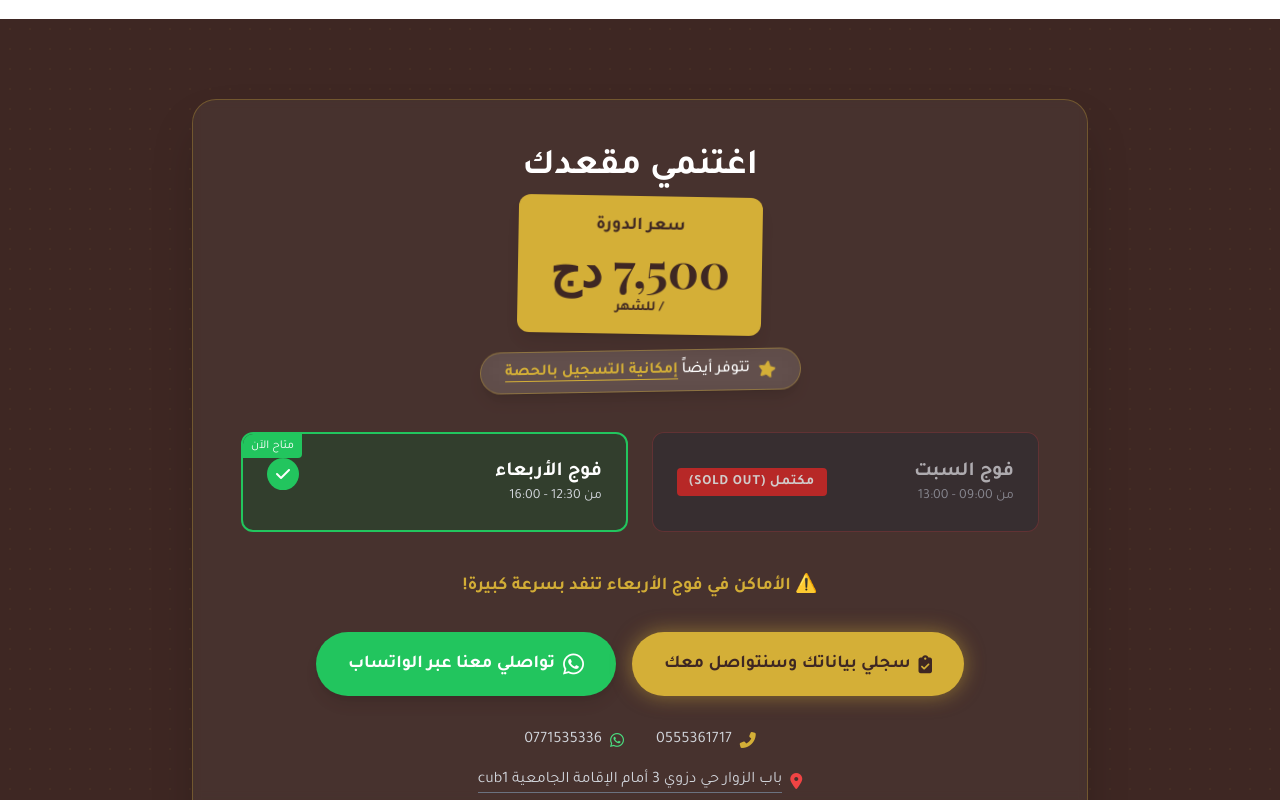
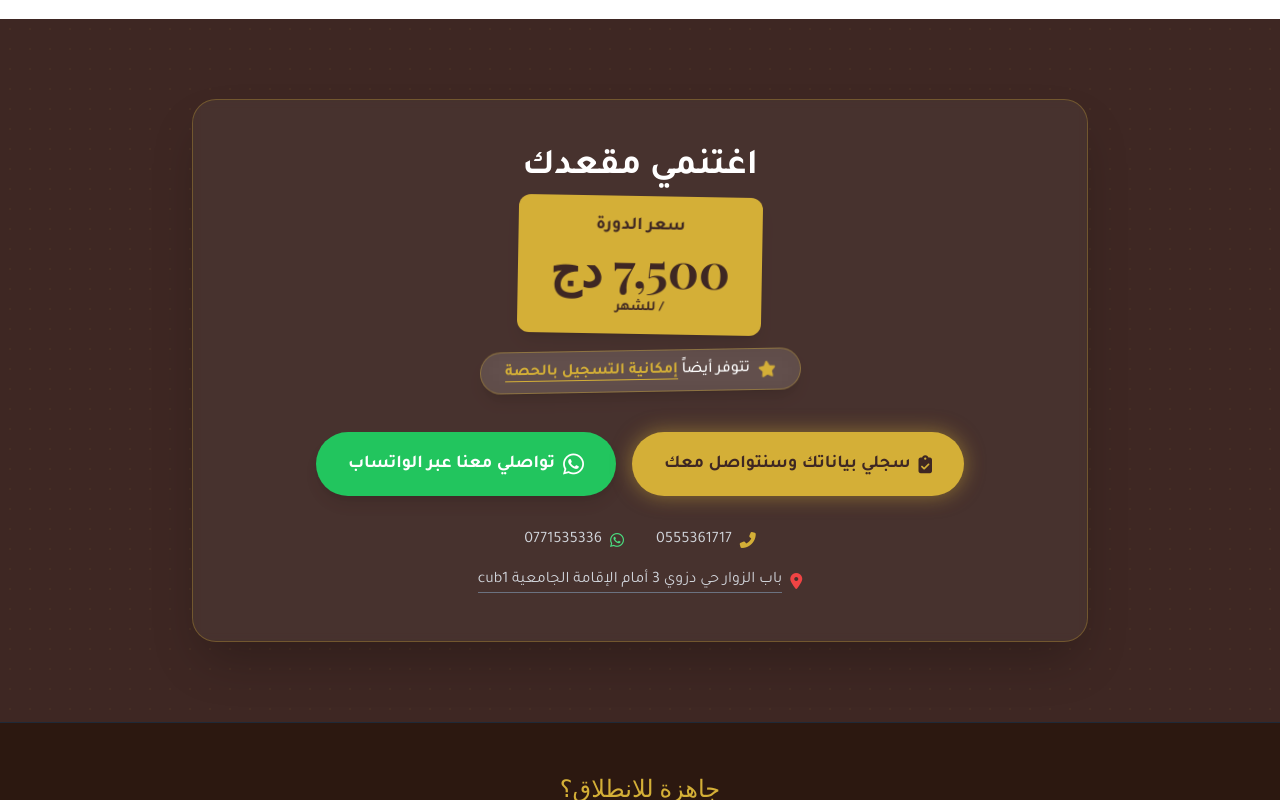
Before and after one commit to RogLordbrock/dailyschool_sweets_landingpage, a plain HTML site: page index.html in a window 1280 px wide. Shown: the part 1773-2573 px from the top of the page. Drawn offline with nearby package versions, Linux system fonts and the light colour scheme; a web font is replaced by a local one.

Commit message:
deleted available classes

```diff
--- a/index.html
+++ b/index.html
@@ -293,32 +293,7 @@
                         </div>
                     </div>
 
-                    <div class="grid grid-cols-1 md:grid-cols-2 gap-6 mb-10 text-right">
-                        <div class="bg-gray-800/50 p-6 rounded-xl border border-red-500/30 flex items-center justify-between opacity-75">
-                            <div>
-                                <h4 class="font-bold text-xl text-gray-300">فوج السبت</h4>
-                                <p class="text-sm text-gray-400">من 09:00 - 13:00</p>
-                            </div>
-                            <span class="bg-red-600 text-white px-3 py-1 rounded text-sm font-bold uppercase tracking-wider">
-                                مكتمل (Sold Out)
-                            </span>
-                        </div>
-
-                        <div class="bg-green-900/40 p-6 rounded-xl border-2 border-green-500 flex items-center justify-between relative overflow-hidden">
-                            <div class="absolute top-0 left-0 bg-green-500 text-xs text-white px-2 py-1 rounded-br">متاح الآن</div>
-                            <div>
-                                <h4 class="font-bold text-xl text-white">فوج الأربعاء</h4>
-                                <p class="text-sm text-gray-300">من 12:30 - 16:00</p>
-                            </div>
-                            <div class="h-8 w-8 rounded-full bg-green-500 flex items-center justify-center animate-bounce">
-                                <i class="fas fa-check text-white"></i>
-                            </div>
-                        </div>
-                    </div>
-
-                    <p class="text-ds-gold font-bold text-lg mb-8 animate-pulse">
-                        ⚠️ الأماكن في فوج الأربعاء تنفد بسرعة كبيرة!
-                    </p>
+                    <!-- Removed Group Details and Warning Section -->
 
                     <div class="flex flex-col md:flex-row gap-4 justify-center">
                         <!-- Button: Triggers Custom Form Modal -->
```
